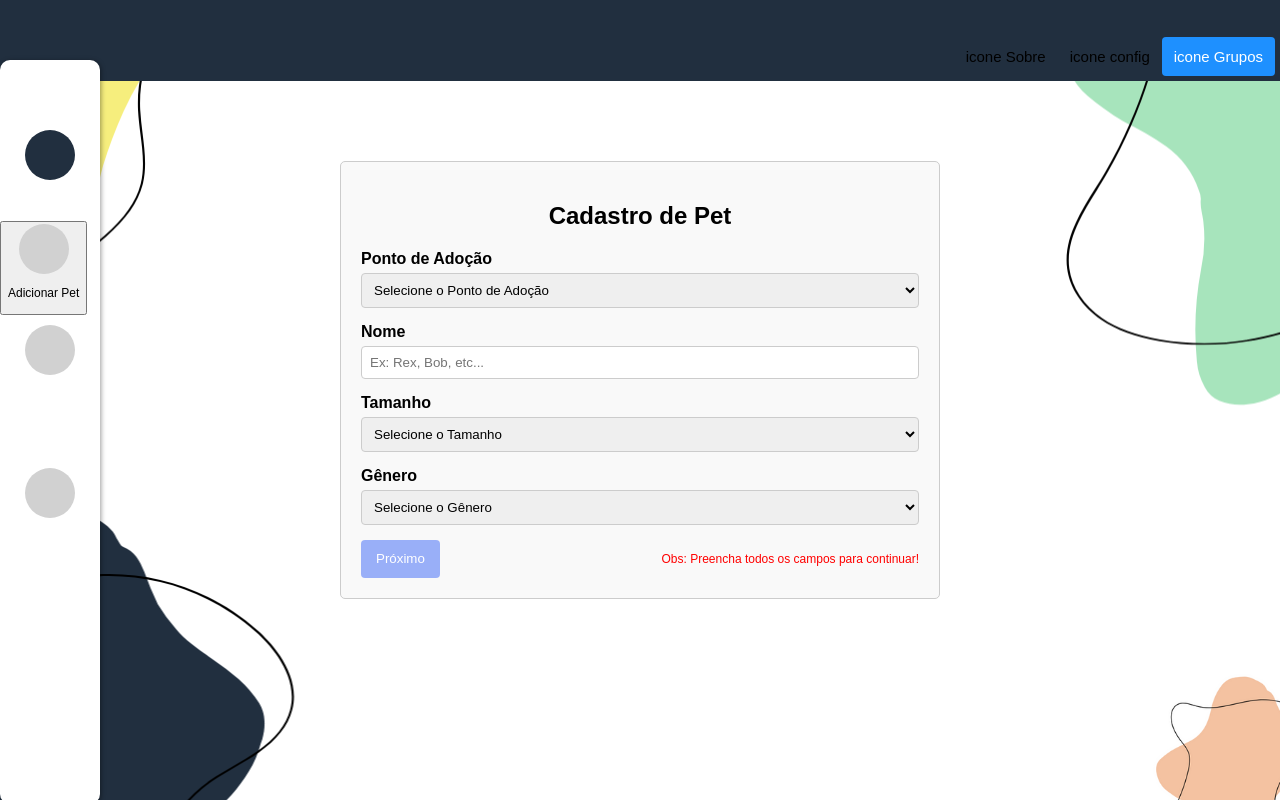
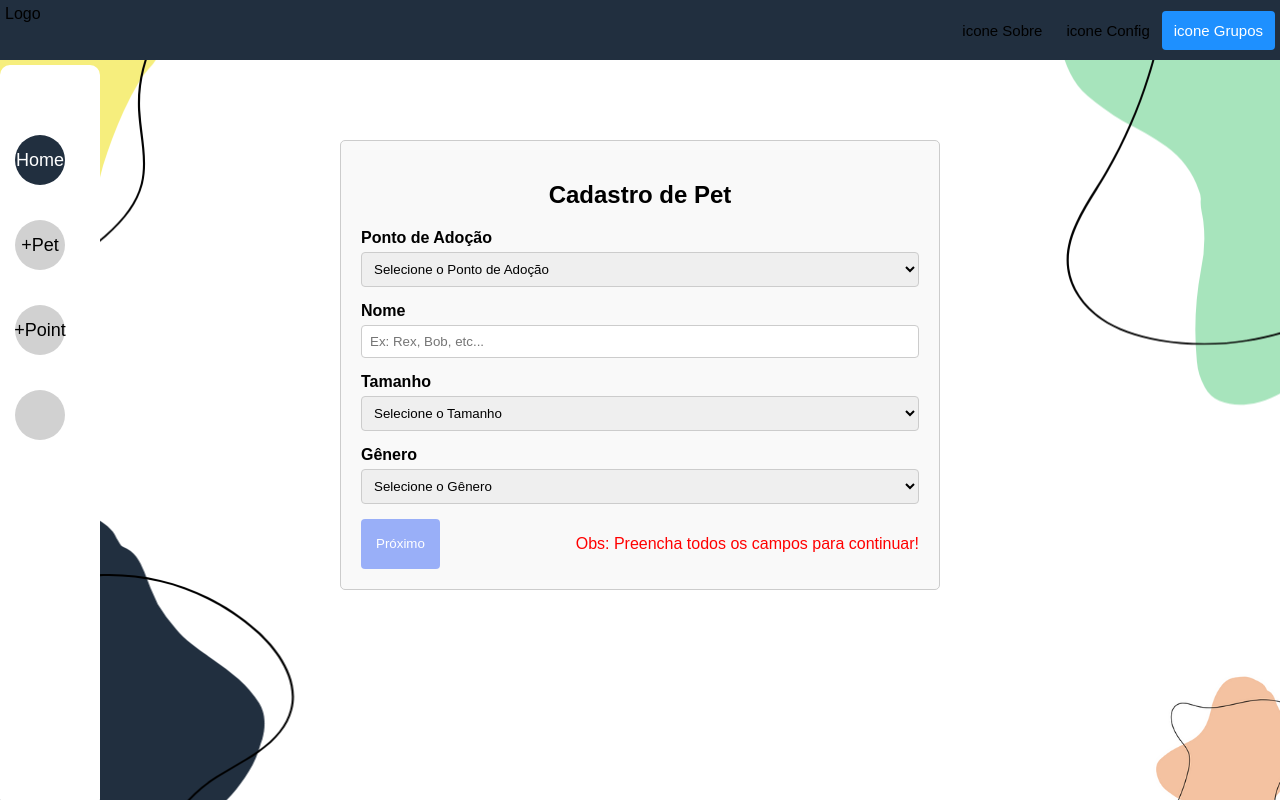
Before and after one commit to ajuda-pet/ajudapet-frontend, a React (Create React App) app: page /addPet in a window 1280 px wide. Shown: the top 800 px of the page. Built offline with nearby package versions, Linux system fonts and the light colour scheme.

Commit message:
sidebar and header css ok

```diff
--- a/src/components/molecules/header/index.css
+++ b/src/components/molecules/header/index.css
@@ -8,14 +8,30 @@ body {
 }
 
 .header {
-    overflow: hidden;
+    display: flex;
+    justify-content: space-between;
+    align-items: center;
     background-color: rgb(33, 47, 63);
-    padding: 5px 5px;
+    padding: 5px;
     width: 100%;
-    flex-direction: column;
+    max-height: 60px;
+}
+
+.logo {
     display: flex;
-    align-items: end;
+    align-items: center;
+    margin-top: auto;
+    margin-bottom: auto;
+}
 
+.icons {
+    display: flex;
+    align-items: center;
+}
+
+.icons img {
+    margin-left: 10px;
+    /* Espaçamento entre os ícones */
 }
 
 .header a {
--- a/src/components/molecules/header/index.jsx
+++ b/src/components/molecules/header/index.jsx
@@ -5,12 +5,11 @@ const Header = () => {
     return (
         <>
             <div class="header">
-                <div href="#default" class="logo"></div>
+                <div class="logo">Logo</div>
                 <div class="header-right">
                     <a href="#about">icone Sobre</a>
-                    <a href="#about">icone config</a>
+                    <a href="#config">icone Config</a>
                     <a class="active" href="#home">icone Grupos</a>
-
                 </div>
             </div>
 
--- a/src/components/molecules/sideBarHome/index.css
+++ b/src/components/molecules/sideBarHome/index.css
@@ -1,13 +1,16 @@
 .sidebar {
     width: 100px;
     position: fixed;
-    margin-top: 60px;
+    margin-top: 65px;
     left: 0;
     height: 93%;
     background-color: #ffffff;
     padding-top: 60px;
     border-radius: 10px;
-    box-shadow: 1px 1px 5px rgba(0, 0, 0, 0.4);
+    display: flex;
+    flex-direction: column;
+    align-items: start;
+    /* Alinha os itens à esquerda */
 }
 
 .sidebar a {
@@ -18,31 +21,44 @@
     display: block;
 }
 
-.sidebar a:hover {
-    background-color: #555;
+.circle.home {
+    background-color: rgb(33, 47, 63);
+    color: white;
+}
+
+.buttonDiv {
+    cursor: pointer;
+}
+
+.sidebar a,
+.sidebar .item {
+    display: flex;
+    align-items: center;
+    text-decoration: none;
+    /* Remove o sublinhado padrão dos links */
+    color: inherit;
+    /* Herda a cor do texto */
+    margin-bottom: 15px;
+    /* Espaçamento entre os itens */
 }
 
 .circle {
+    display: flex;
     width: 50px;
     height: 50px;
     border-radius: 50%;
     background-color: #d1d1d1;
-    margin: 0 auto;
-    margin-bottom: 10px;
-    display: flex;
+    /* Ajuste a cor conforme necessário */
+    margin-right: 10px;
+    padding: 0;
+    margin: 0;
+    cursor: pointer;
     justify-content: center;
     align-items: center;
-
+    /* Espaço entre o círculo e o texto */
 }
 
-p {
-    color: black;
-    font-size: 12px;
-    text-align: center;
-
+.sidebar .item {
+    cursor: pointer;
+    /* Indica que o item é clicável */
 }
-
-.circle.home {
-    background-color: rgb(33, 47, 63);
-
-}
--- a/src/components/molecules/sideBarHome/index.jsx
+++ b/src/components/molecules/sideBarHome/index.jsx
@@ -1,20 +1,15 @@
 import React from 'react';
 import './index.css';
-import { useNavigate } from 'react-router-dom';
 
 const SideBarHome = () => {
 
-    const navigate = useNavigate()
-    const handleClick = () => {
-        navigate('/addPet')
-    }
     return (
         <>
             <div class="sidebar">
-                <a href="/"><div className='circle home'></div>logo</a>
-                <button onClick={handleClick}><div className='circle'></div><p>Adicionar Pet</p></button>
-                <a href="/addAdoptPoint"><div className='circle'></div>Pontos de Adoção</a>
-                <a href="/"><div className='circle'></div>Contact</a>
+                <a href="/"><div className='circle home'>Home</div></a>
+                <a href="/addPet"> <div className='circle'>+Pet</div></a>
+                <a href="/addAdoptPoint"><div className='circle'>+Point</div></a>
+                <a href="/"><div className='circle'></div></a>
             </div>
 
         </>
--- a/src/components/molecules/sidebar/index.css
+++ b/src/components/molecules/sidebar/index.css
@@ -44,9 +44,6 @@
     cursor: pointer;
 }
 
-.sidebar ul li button:hover {
-    background-color: #0056b3;
-}
 
 .open-btn {
     position: fixed;
```
